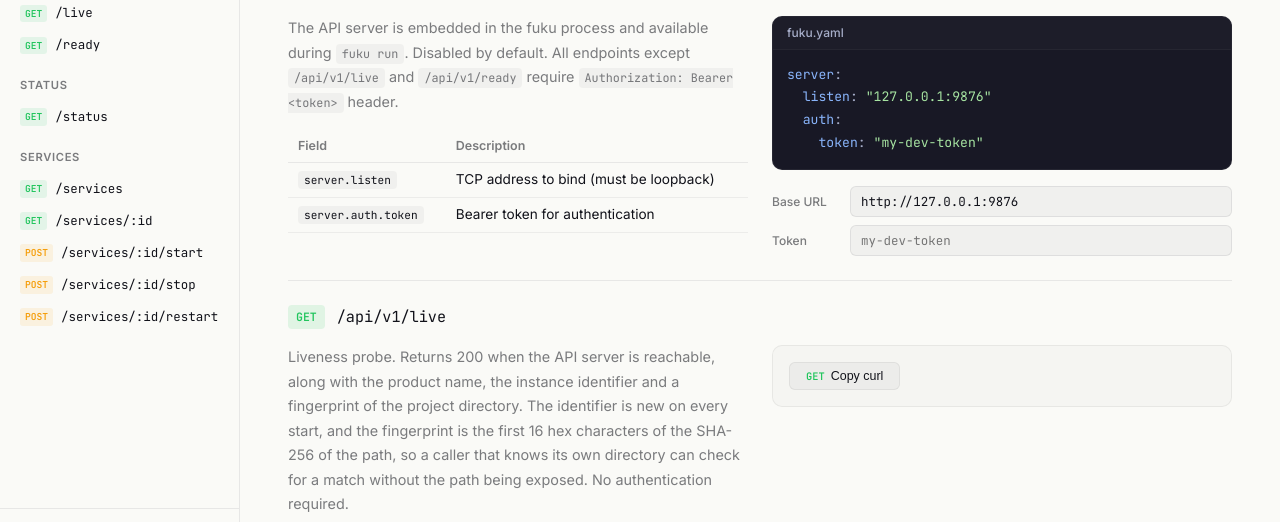
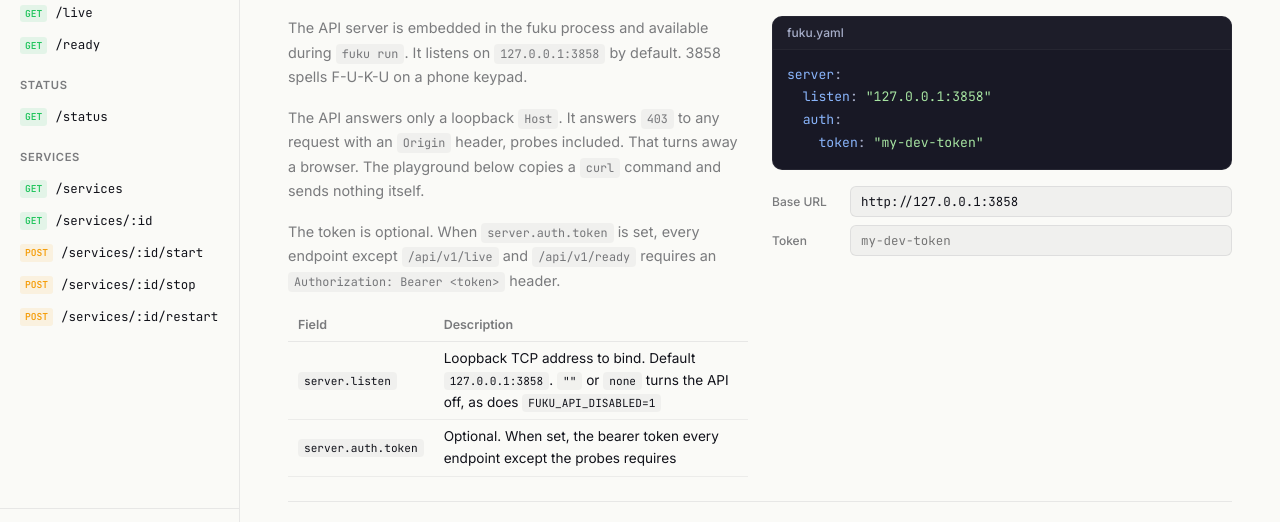
Before and after one commit to tab/fuku, an Astro site in the folder docs/: page /docs/api in a window 1280 px wide. Shown: the part 231-753 px from the top of the page. Built offline with nearby package versions, Linux system fonts and the light colour scheme; Astro itself is replaced by a stand-in of ours.

Commit message:
docs(api): Document the default address, the off switch and the optional token

```diff
--- a/docs/src/pages/docs/api.astro
+++ b/docs/src/pages/docs/api.astro
@@ -238,12 +238,14 @@ const endpoints: Endpoint[] = [
         <p>Observe and control services from IDE plugins, desktop apps, and CLI tools.</p>
         <div class="two-col">
           <div class="col-doc">
-            <p>The API server is embedded in the fuku process and available during <code>fuku run</code>. Disabled by default. All endpoints except <code>/api/v1/live</code> and <code>/api/v1/ready</code> require <code>Authorization: Bearer &lt;token&gt;</code> header.</p>
+            <p>The API server is embedded in the fuku process and available during <code>fuku run</code>. It listens on <code>127.0.0.1:3858</code> by default. 3858 spells F-U-K-U on a phone keypad.</p>
+            <p>The API answers only a loopback <code>Host</code>. It answers <code>403</code> to any request with an <code>Origin</code> header, probes included. That turns away a browser. The playground below copies a <code>curl</code> command and sends nothing itself.</p>
+            <p>The token is optional. When <code>server.auth.token</code> is set, every endpoint except <code>/api/v1/live</code> and <code>/api/v1/ready</code> requires an <code>Authorization: Bearer &lt;token&gt;</code> header.</p>
             <table>
               <thead><tr><th>Field</th><th>Description</th></tr></thead>
               <tbody>
-                <tr><td><code>server.listen</code></td><td>TCP address to bind (must be loopback)</td></tr>
-                <tr><td><code>server.auth.token</code></td><td>Bearer token for authentication</td></tr>
+                <tr><td><code>server.listen</code></td><td>Loopback TCP address to bind. Default <code>127.0.0.1:3858</code>. <code>""</code> or <code>none</code> turns the API off, as does <code>FUKU_API_DISABLED=1</code></td></tr>
+                <tr><td><code>server.auth.token</code></td><td>Optional. When set, the bearer token every endpoint except the probes requires</td></tr>
               </tbody>
             </table>
           </div>
@@ -251,14 +253,14 @@ const endpoints: Endpoint[] = [
             <div class="config-block">
               <div class="config-title">fuku.yaml</div>
               <pre><code><span class="hl-key">server</span><span class="hl-punct">:</span>
-  <span class="hl-key">listen</span><span class="hl-punct">:</span> <span class="hl-str">"127.0.0.1:9876"</span>
+  <span class="hl-key">listen</span><span class="hl-punct">:</span> <span class="hl-str">"127.0.0.1:3858"</span>
   <span class="hl-key">auth</span><span class="hl-punct">:</span>
     <span class="hl-key">token</span><span class="hl-punct">:</span> <span class="hl-str">"my-dev-token"</span></code></pre>
             </div>
             <div class="connection-fields">
               <div class="input-row">
                 <label class="input-label">Base URL</label>
-                <input type="text" id="pg-base" value="http://127.0.0.1:9876" class="pg-input" />
+                <input type="text" id="pg-base" value="http://127.0.0.1:3858" class="pg-input" />
               </div>
               <div class="input-row">
                 <label class="input-label">Token</label>
@@ -320,7 +322,8 @@ const endpoints: Endpoint[] = [
             <table>
               <thead><tr><th>Status</th><th>Error</th><th>When</th></tr></thead>
               <tbody>
-                <tr><td><code>401</code></td><td>unauthorized</td><td>Missing or invalid bearer token</td></tr>
+                <tr><td><code>401</code></td><td>unauthorized</td><td>The config sets a token and the request lacks it or sends a wrong one</td></tr>
+                <tr><td><code>403</code></td><td>forbidden</td><td>The <code>Host</code> is not loopback or the request carries an <code>Origin</code> header</td></tr>
                 <tr><td><code>404</code></td><td>service not found</td><td>Unknown UUID</td></tr>
                 <tr><td><code>409</code></td><td>service cannot be started</td><td>Start on a running or pending service, or one busy with another action</td></tr>
                 <tr><td><code>409</code></td><td>service is not running</td><td>Stop on a service that is not running, or one busy with another action</td></tr>
```
Also changed, not shown: docs/src/pages/docs/configuration.astro (+4 -4 lines), .claude/skills/config/SKILL.md, README.md.
